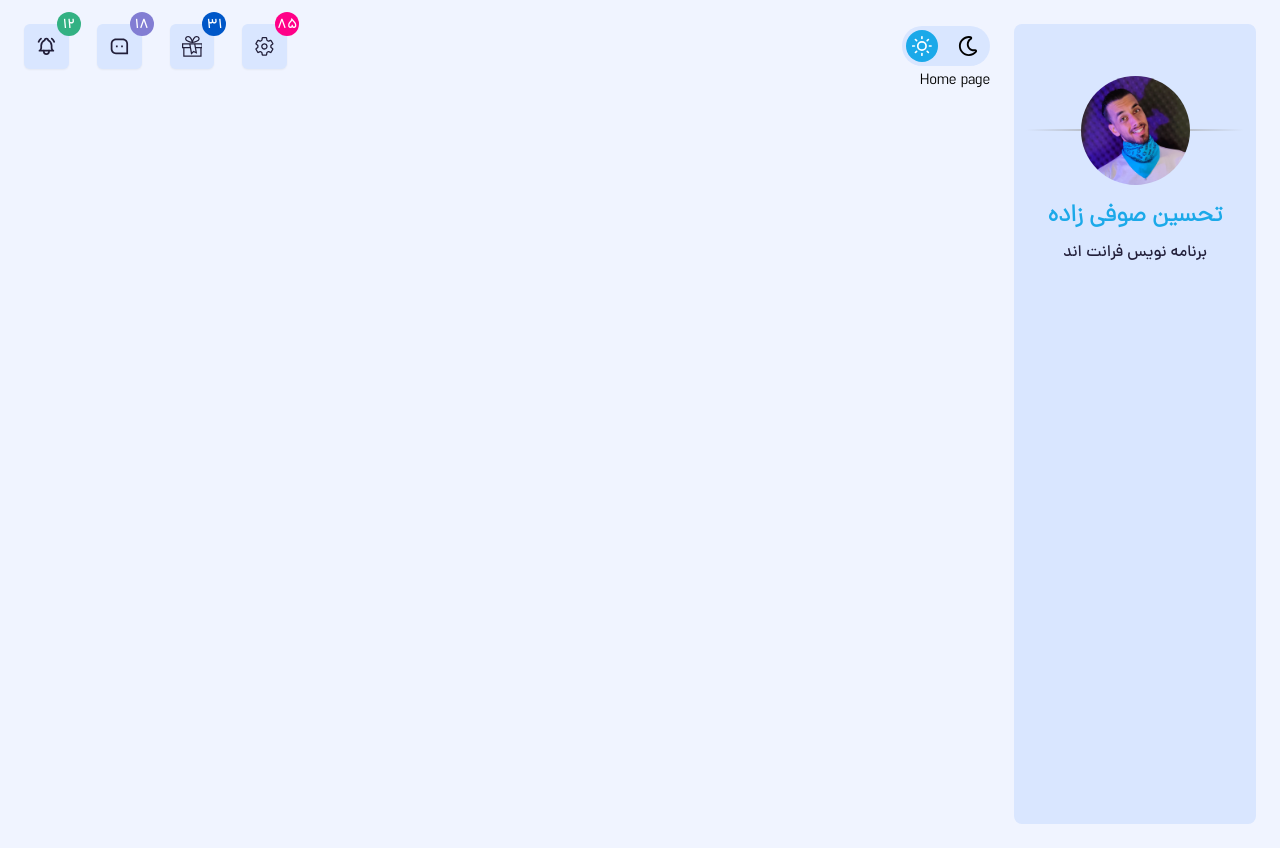
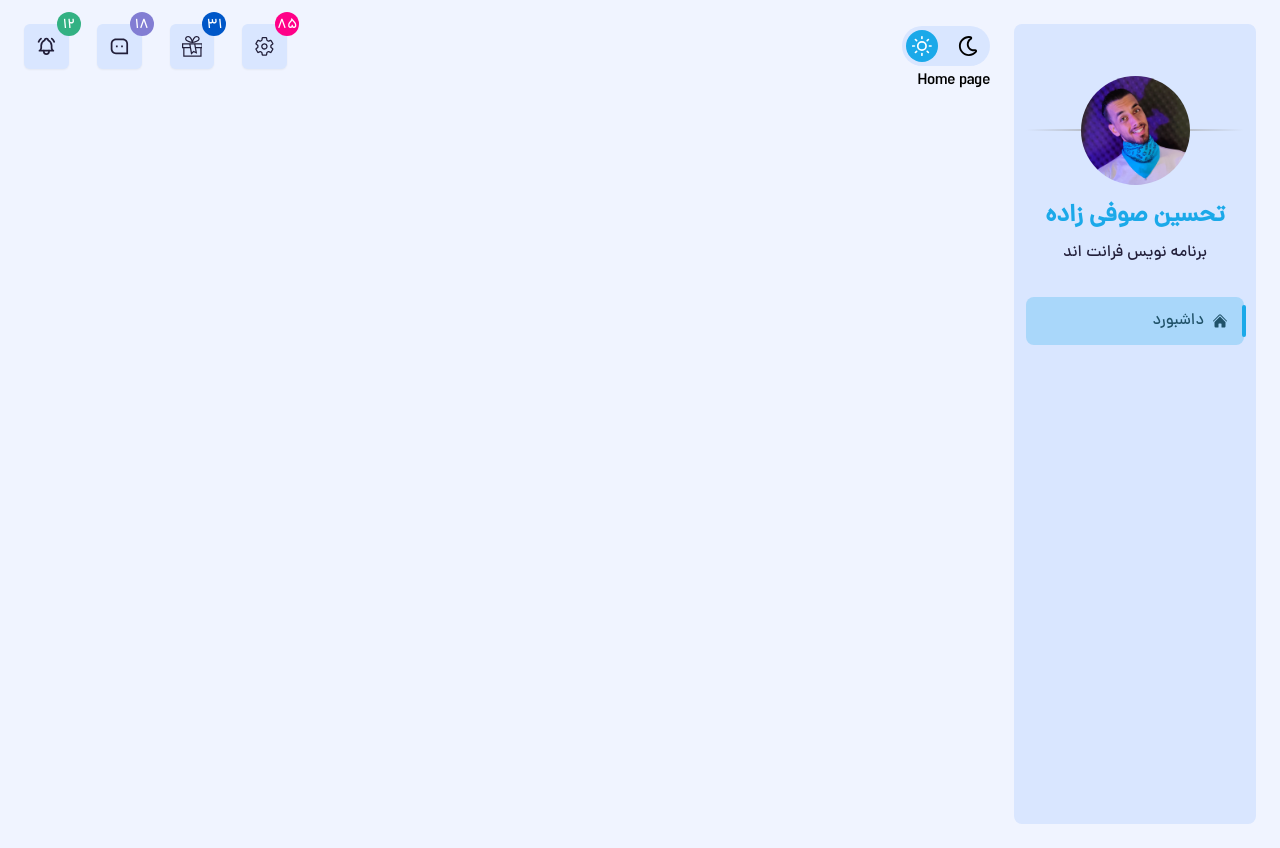
Before and after one commit to soufi-learn/dashboard-admin, a React (Vite) app: page / in a window 1280 px wide. Built offline with nearby package versions, Linux system fonts and the light colour scheme.

Commit message:
add items to sidebar component

```diff
--- a/src/components/header/DarkLightButton.jsx
+++ b/src/components/header/DarkLightButton.jsx
@@ -34,7 +34,7 @@ const DarkLightButton = () => {
         >
           <FiSun />
         </span>
-        <div className="z-10 flex items-center justify-center w-8 h-8 text-white duration-300 transform -translate-x-[.5rem] rounded-full bg-secondary  dark:translate-x-[2.4rem] transition-transform"></div>
+        <div className="z-10 flex items-center justify-center w-8 h-8 text-white duration-300 transform -translate-x-[.5rem] rounded-full bg-secondary-main  dark:translate-x-[2.4rem] transition-transform"></div>
       </div>
     </div>
   );
--- a/src/components/sidebar/Sidebar.jsx
+++ b/src/components/sidebar/Sidebar.jsx
@@ -1,7 +1,9 @@
+import SidebarList from "./SidebarList";
+
 const Sidebar = () => {
   return (
     <div className="w-1/5 min-h-screen p-3 transition-all rounded-lg bg-light-darker text-dark-main dark:text-light-main dark:bg-dark-lighter">
-      <div className="mt-10">
+      <div className="mt-10 mb-8">
         <div className="relative mb-4 gradient-backline">
           <img
             src="/images/profile.png"
@@ -9,9 +11,12 @@ const Sidebar = () => {
             className="relative z-20 w-1/2 mx-auto rounded-full"
           />
         </div>
-        <h3 className="mb-2 text-center text-secondary">تحسین صوفی زاده</h3>
+        <h3 className="mb-2 text-center text-secondary-main">
+          تحسین صوفی زاده
+        </h3>
         <p className="text-center font-dana-medium">برنامه نویس فرانت اند</p>
       </div>
+      <SidebarList />
     </div>
   );
 };
--- /dev/null
+++ b/src/components/sidebar/SidebarList.jsx
@@ -0,0 +1,19 @@
+import { useState } from "react";
+import SidebarListItem from "./SidebarListItem";
+import { HiHome } from "react-icons/hi2";
+
+const SidebarList = () => {
+  const [sidebarItems, setSidebarItems] = useState([
+    { id: 1, label: "داشبورد", icon: <HiHome /> },
+  ]);
+
+  return (
+    <ul>
+      {sidebarItems.map((item) => (
+        <SidebarListItem key={item.id} item={item} />
+      ))}
+    </ul>
+  );
+};
+
+export default SidebarList;
--- /dev/null
+++ b/src/components/sidebar/SidebarListItem.jsx
@@ -0,0 +1,14 @@
+const SidebarListItem = ({ item }) => {
+  return (
+    <li key={item.id} className="">
+      <a
+        href="#"
+        className="flex items-center gap-2 bg-secondary-main/25 py-3 px-4 rounded-lg after:content-[''] after:absolute relative after:bg-secondary-main after:w-1 after:h-4/6 after:top-1/2 after:-right-[1.5px] after:transform after:-translate-y-1/2 after:rounded-md text-secondary-dark dark:text-[#7ed6ff] transition-all"
+      >
+        {item.icon} {item.label}
+      </a>
+    </li>
+  );
+};
+
+export default SidebarListItem;
--- a/src/css/index.css
+++ b/src/css/index.css
@@ -8,7 +8,7 @@
   }
 
   body {
-    font-family: "dana-light", "sans-serif";
+    font-family: "dana-medium", "sans-serif";
   }
 
   /* Add dana font */
@@ -65,6 +65,7 @@
   }
 }
 
+@layer components {
   .gradient-backline::after {
     content: "";
     position: absolute;
@@ -81,3 +82,4 @@
       rgba(0, 0, 0, 0) 100%
     );
   }
+}
--- a/tailwind.config.js
+++ b/tailwind.config.js
@@ -18,7 +18,11 @@ export default {
           light: "#2E2B4A",
         },
 
-        secondary: "#1BA9E9",
+        secondary: {
+          main: "#1BA9E9",
+          dark: "#205269",
+          light: "#24bec4",
+        },
 
         light: {
           main: "#f0f4ff",
```
Lines whose indentation alone changed are shown as unchanged.
